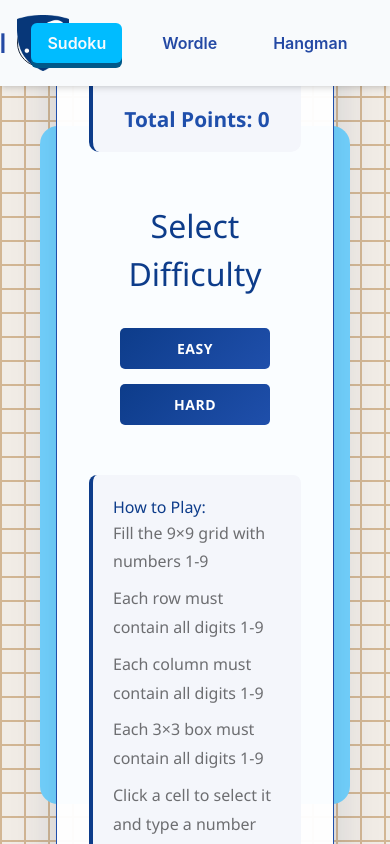
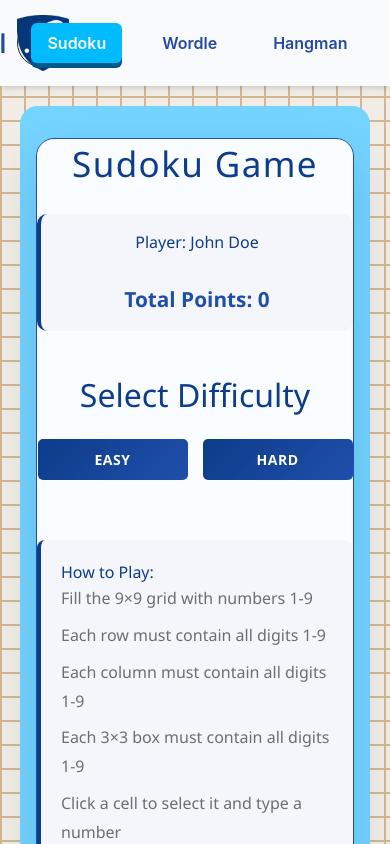
Before and after one commit to K-N-B/better-play-ERNI, a React (Vite) app in the folder frontend/: page /sudoku in a window 390 px wide. Shown: the top 844 px of the page. Built offline with nearby package versions, Linux system fonts and the light colour scheme; grey boxes are pictures that could not be loaded; a web font is replaced by a local one.

Commit message:
Responsiveness update and bug fix

```diff
--- a/frontend/src/App.tsx
+++ b/frontend/src/App.tsx
@@ -1,23 +1,18 @@
-
 import { Routes, Route } from "react-router-dom";
-
 
 import Navbar from "./components/Navbar";
 import Home from "./home";
 import Leaderboards from "./leaderboards";
-import SudokuGame from './games/sudoku';
-import HangmanGame from './games/hangman';
-
+import SudokuGame from "./games/sudoku";
+import HangmanGame from "./games/hangman";
 
 function App() {
-
   return (
     <>
-
       <div className="flex flex-col h-dvh w-dvw bg-[#F1ECE6]  bg-[linear-gradient(to_right,#D2B694_2px,transparent_1px),linear-gradient(to_bottom,#D2B694_2px,transparent_1px)] bg-[size:24px_24px]">
         <Navbar />
-        <main className="h-full w-full overflow-hidden">
-          <div className="h-full w-full p-10">
+        <main className="md:h-full md:w-full md:overflow-hidden">
+          <div className="h-full w-full p-5 md:p-10">
             <Routes>
               <Route path="/" element={<Home />} />
               <Route path="/leaderboards" element={<Leaderboards />} />
@@ -28,8 +23,7 @@ function App() {
         </main>
       </div>
     </>
-
-  )
+  );
 }
 
 export default App;
--- a/frontend/src/games/hangman/Hangman.css
+++ b/frontend/src/games/hangman/Hangman.css
@@ -1,7 +1,7 @@
 .hangman-container {
   text-align: center;
   padding: 32px;
-  font-family: 'Segoe UI', Tahoma, Geneva, Verdana, sans-serif;
+  font-family: "Segoe UI", Tahoma, Geneva, Verdana, sans-serif;
   max-width: 840px;
   margin: 0 auto;
   background: rgba(255, 255, 255, 0.96);
@@ -23,8 +23,6 @@ h1 {
   display: flex;
   justify-content: center;
   align-items: center;
-  gap: 30px;
-  margin-bottom: 20px;
   flex-wrap: wrap;
   background-color: var(--erni-blue-soft);
   border-left: 4px solid var(--erni-blue);
@@ -243,13 +241,12 @@ h1 {
 
 /* Difficulty Selection */
 .difficulty-selection {
-  margin: 50px auto;
   max-width: 600px;
 }
 
 .difficulty-selection h2 {
   color: var(--erni-blue);
-  margin-bottom: 30px;
+
   font-size: 2rem;
 }
 
@@ -283,11 +280,19 @@ h1 {
 }
 
 .difficulty-button.easy {
-  background: linear-gradient(135deg, var(--erni-blue-light) 0%, var(--erni-blue) 100%);
+  background: linear-gradient(
+    135deg,
+    var(--erni-blue-light) 0%,
+    var(--erni-blue) 100%
+  );
 }
 
 .difficulty-button.hard {
-  background: linear-gradient(135deg, var(--erni-blue) 0%, var(--erni-blue-dark) 100%);
+  background: linear-gradient(
+    135deg,
+    var(--erni-blue) 0%,
+    var(--erni-blue-dark) 100%
+  );
 }
 
 .difficulty-description {
@@ -321,7 +326,11 @@ h1 {
 .score-display {
   display: inline-block;
   padding: 8px 20px;
-  background: linear-gradient(135deg, var(--erni-blue-light) 0%, var(--erni-blue) 100%);
+  background: linear-gradient(
+    135deg,
+    var(--erni-blue-light) 0%,
+    var(--erni-blue) 100%
+  );
   color: #fff;
   border-radius: 20px;
   font-weight: bold;
@@ -336,7 +345,8 @@ h1 {
 }
 
 @keyframes pulse {
-  0%, 100% {
+  0%,
+  100% {
     opacity: 1;
   }
   50% {
--- a/frontend/src/games/sudoku/components/SudokuBoard.css
+++ b/frontend/src/games/sudoku/components/SudokuBoard.css
@@ -8,7 +8,6 @@
 
 .sudoku-row {
   display: flex;
-  height: 50px;
 }
 
 .sudoku-row:nth-child(3),
--- a/frontend/src/games/sudoku/components/SudokuBoard.jsx
+++ b/frontend/src/games/sudoku/components/SudokuBoard.jsx
@@ -1,6 +1,6 @@
-import React, { useState } from 'react';
-import SudokuCell from './SudokuCell';
-import './SudokuBoard.css';
+import React, { useState } from "react";
+import SudokuCell from "./SudokuCell";
+import "./SudokuBoard.css";
 
 const SudokuBoard = ({ board, initialBoard, onCellChange, solution }) => {
   const [selectedCell, setSelectedCell] = useState(null);
--- a/frontend/src/games/sudoku/components/SudokuCell.css
+++ b/frontend/src/games/sudoku/components/SudokuCell.css
@@ -1,6 +1,4 @@
 .sudoku-cell {
-  width: 50px;
-  height: 50px;
   border: 1px solid var(--erni-blue-light);
   text-align: center;
   font-size: 20px;
--- a/frontend/src/games/sudoku/components/SudokuCell.jsx
+++ b/frontend/src/games/sudoku/components/SudokuCell.jsx
@@ -1,20 +1,28 @@
-import React from 'react';
-import './SudokuCell.css';
+import React from "react";
+import "./SudokuCell.css";
 
-const SudokuCell = ({ value, onChange, isInitial, isSelected, onClick, isError, isHighlighted }) => {
+const SudokuCell = ({
+  value,
+  onChange,
+  isInitial,
+  isSelected,
+  onClick,
+  isError,
+  isHighlighted,
+}) => {
   const handleChange = (e) => {
     const val = e.target.value;
-    if (val === '' || (val >= '1' && val <= '9')) {
-      onChange(val === '' ? 0 : parseInt(val));
+    if (val === "" || (val >= "1" && val <= "9")) {
+      onChange(val === "" ? 0 : parseInt(val));
     }
   };
 
   const getCellClass = () => {
-    let className = 'sudoku-cell';
-    if (isInitial) className += ' initial';
-    if (isSelected) className += ' selected';
-    if (isError) className += ' error';
-    if (isHighlighted) className += ' highlighted';
+    let className = "sudoku-cell w-10 h-10 md:w-10 md:h-10 ";
+    if (isInitial) className += " initial";
+    if (isSelected) className += " selected";
+    if (isError) className += " error";
+    if (isHighlighted) className += " highlighted";
     return className;
   };
 
@@ -22,7 +30,7 @@ const SudokuCell = ({ value, onChange, isInitial, isSelected, onClick, isError,
     <input
       type="text"
       className={getCellClass()}
-      value={value === 0 ? '' : value}
+      value={value === 0 ? "" : value}
       onChange={handleChange}
       onClick={onClick}
       disabled={isInitial}
--- a/frontend/src/games/sudoku/components/SudokuGame.css
+++ b/frontend/src/games/sudoku/components/SudokuGame.css
@@ -1,8 +1,7 @@
 .sudoku-game {
-  max-width: 800px;
   margin: 0 auto;
-  padding: 32px;
-  font-family: 'Segoe UI', Tahoma, Geneva, Verdana, sans-serif;
+
+  font-family: "Segoe UI", Tahoma, Geneva, Verdana, sans-serif;
   background: rgba(255, 255, 255, 0.96);
   border-radius: 18px;
   border: 1px solid var(--erni-blue-light);
@@ -12,7 +11,6 @@
 
 .game-header {
   text-align: center;
-  margin-bottom: 20px;
 }
 
 .game-header h1 {
@@ -46,7 +44,6 @@
   padding: 15px;
   border-radius: 8px;
   text-align: center;
-  margin-bottom: 20px;
   border-left: 4px solid var(--erni-blue);
 }
 
@@ -80,19 +77,16 @@
   display: flex;
   justify-content: center;
   align-items: center;
-  margin-bottom: 20px;
   flex-wrap: wrap;
   gap: 15px;
 }
 
 .difficulty-selection {
   text-align: center;
-  margin: 40px 0;
 }
 
 .difficulty-selection h2 {
   color: var(--erni-blue);
-  margin-bottom: 30px;
   font-size: 2em;
 }
 
@@ -101,7 +95,6 @@
   justify-content: center;
   gap: 20px;
   flex-wrap: wrap;
-  margin-bottom: 20px;
 }
 
 .btn-difficulty {
@@ -113,7 +106,11 @@
   cursor: pointer;
   transition: all 0.3s ease;
   text-transform: uppercase;
-  background: linear-gradient(135deg, var(--erni-blue) 0%, var(--erni-blue-light) 100%);
+  background: linear-gradient(
+    135deg,
+    var(--erni-blue) 0%,
+    var(--erni-blue-light) 100%
+  );
   color: #fff;
   min-width: 150px;
   letter-spacing: 0.05em;
@@ -125,7 +122,11 @@
 }
 
 .btn-difficulty.completed {
-  background: linear-gradient(135deg, var(--erni-gray-light) 0%, var(--erni-gray) 100%);
+  background: linear-gradient(
+    135deg,
+    var(--erni-gray-light) 0%,
+    var(--erni-gray) 100%
+  );
   opacity: 0.7;
   position: relative;
 }
@@ -147,7 +148,6 @@
 
 .button-group {
   display: flex;
-  gap: 10px;
   flex-wrap: wrap;
 }
 
@@ -263,7 +263,6 @@
 }
 
 .game-instructions {
-  margin-top: 30px;
   background-color: var(--erni-blue-soft);
   padding: 20px;
   border-radius: 8px;
@@ -288,7 +287,6 @@
   text-align: center;
   font-size: 1.5em;
   color: var(--erni-blue);
-  padding: 50px;
 }
 
 .error-message {
@@ -311,6 +309,7 @@
   box-shadow: none;
 }
 
+/*
 @media (max-width: 600px) {
   .sudoku-cell {
     width: 35px;
@@ -331,3 +330,4 @@
     font-size: 2em;
   }
 }
+  */
--- a/frontend/src/games/sudoku/components/SudokuGame.jsx
+++ b/frontend/src/games/sudoku/components/SudokuGame.jsx
@@ -1,14 +1,14 @@
-import React, { useState, useEffect } from 'react';
-import SudokuBoard from './SudokuBoard';
-import { checkSolution, copyBoard } from '../utils/sudokuGenerator';
-import { fetchSudokuPuzzleByDifficulty } from '../services/sudokuApi';
-import './SudokuGame.css';
+import React, { useState, useEffect } from "react";
+import SudokuBoard from "./SudokuBoard";
+import { checkSolution, copyBoard } from "../utils/sudokuGenerator";
+import { fetchSudokuPuzzleByDifficulty } from "../services/sudokuApi";
+import "./SudokuGame.css";
 
 const SudokuGame = () => {
   const [gameData, setGameData] = useState(null);
   const [board, setBoard] = useState(null);
-  const [difficulty, setDifficulty] = useState('easy');
-  const [gameStatus, setGameStatus] = useState('selecting'); // selecting, playing, won
+  const [difficulty, setDifficulty] = useState("easy");
+  const [gameStatus, setGameStatus] = useState("selecting"); // selecting, playing, won
   const [timer, setTimer] = useState(0);
   const [isRunning, setIsRunning] = useState(false);
   const [isLoading, setIsLoading] = useState(false);
@@ -18,14 +18,14 @@ const SudokuGame = () => {
 
   // Player data - will be replaced with actual logged in user data
   const [player, setPlayer] = useState({
-    name: 'John Doe',
-    accumulatedPoints: 0
+    name: "John Doe",
+    accumulatedPoints: 0,
   });
 
   // Track completed games per day
   const [completedToday, setCompletedToday] = useState({
     easy: false,
-    hard: false
+    hard: false,
   });
 
   useEffect(() => {
@@ -45,11 +45,11 @@ const SudokuGame = () => {
       const data = await fetchSudokuPuzzleByDifficulty(difficulty);
       setGameData({ puzzle: copyBoard(data.puzzle), solution: data.solution });
       setBoard(copyBoard(data.puzzle));
-      setGameStatus('playing');
+      setGameStatus("playing");
       setTimer(0);
       setIsRunning(true);
     } catch (err) {
-      setError('Failed to load puzzle. Please try again.');
+      setError("Failed to load puzzle. Please try again.");
       console.error(err);
     } finally {
       setIsLoading(false);
@@ -57,28 +57,28 @@ const SudokuGame = () => {
   };
 
   const handleCellChange = (row, col, value) => {
-    if (gameStatus === 'won' || gameStatus === 'solved') return;
+    if (gameStatus === "won" || gameStatus === "solved") return;
 
     const newBoard = copyBoard(board);
     newBoard[row][col] = value;
     setBoard(newBoard);
 
     // Check if puzzle is complete
-    const isComplete = newBoard.every(row => row.every(cell => cell !== 0));
+    const isComplete = newBoard.every((row) => row.every((cell) => cell !== 0));
     if (isComplete && checkSolution(newBoard, gameData.solution)) {
-      setGameStatus('won');
+      setGameStatus("won");
       setIsRunning(false);
 
       // Add current points to accumulated points
-      setPlayer(prev => ({
+      setPlayer((prev) => ({
         ...prev,
-        accumulatedPoints: prev.accumulatedPoints + points
+        accumulatedPoints: prev.accumulatedPoints + points,
       }));
 
       // Mark this difficulty as completed today
-      setCompletedToday(prev => ({
+      setCompletedToday((prev) => ({
         ...prev,
-        [difficulty]: true
+        [difficulty]: true,
       }));
     }
   };
@@ -86,7 +86,9 @@ const SudokuGame = () => {
   const handleStartGame = async (selectedDifficulty) => {
     // Check if this difficulty has already been completed today
     if (completedToday[selectedDifficulty]) {
-      setError(`You have already completed the ${selectedDifficulty} puzzle today. Try again tomorrow!`);
+      setError(
+        `You have already completed the ${selectedDifficulty} puzzle today. Try again tomorrow!`
+      );
       return;
     }
 
@@ -97,23 +99,23 @@ const SudokuGame = () => {
       const data = await fetchSudokuPuzzleByDifficulty(selectedDifficulty);
       setGameData({ puzzle: copyBoard(data.puzzle), solution: data.solution });
       setBoard(copyBoard(data.puzzle));
-      setGameStatus('playing');
+      setGameStatus("playing");
       setTimer(0);
       setIsRunning(true);
       // Set initial points based on difficulty
-      setPoints(selectedDifficulty === 'easy' ? 100 : 200);
+      setPoints(selectedDifficulty === "easy" ? 100 : 200);
       setHintsRemaining(5);
     } catch (err) {
-      setError('Failed to load puzzle. Please try again.');
+      setError("Failed to load puzzle. Please try again.");
       console.error(err);
-      setGameStatus('selecting');
+      setGameStatus("selecting");
     } finally {
       setIsLoading(false);
     }
   };
 
   const handleNewGame = () => {
-    setGameStatus('selecting');
+    setGameStatus("selecting");
     setIsRunning(false);
   };
 
@@ -124,14 +126,14 @@ const SudokuGame = () => {
       const data = await fetchSudokuPuzzleByDifficulty(difficulty);
       setGameData({ puzzle: copyBoard(data.puzzle), solution: data.solution });
       setBoard(copyBoard(data.puzzle));
-      setGameStatus('playing');
+      setGameStatus("playing");
       setTimer(0);
       setIsRunning(true);
       // Reset points based on difficulty
-      setPoints(difficulty === 'easy' ? 100 : 200);
+      setPoints(difficulty === "easy" ? 100 : 200);
       setHintsRemaining(5);
     } catch (err) {
-      setError('Failed to load puzzle. Please try again.');
+      setError("Failed to load puzzle. Please try again.");
       console.error(err);
     } finally {
       setIsLoading(false);
@@ -139,7 +141,8 @@ const SudokuGame = () => {
   };
 
   const handleHint = () => {
-    if (gameStatus === 'won' || gameStatus === 'solved' || hintsRemaining <= 0) return;
+    if (gameStatus === "won" || gameStatus === "solved" || hintsRemaining <= 0)
+      return;
 
     // Find all empty cells
     const emptyCells = [];
@@ -160,75 +163,95 @@ const SudokuGame = () => {
       setBoard(newBoard);
 
       // Deduct points based on difficulty
-      const pointDeduction = difficulty === 'easy' ? 10 : 20;
-      setPoints(prevPoints => Math.max(0, prevPoints - pointDeduction));
+      const pointDeduction = difficulty === "easy" ? 10 : 20;
+      setPoints((prevPoints) => Math.max(0, prevPoints - pointDeduction));
 
       // Decrease hints remaining
-      setHintsRemaining(prev => prev - 1);
+      setHintsRemaining((prev) => prev - 1);
     }
   };
 
   const handleSolve = () => {
-    if (gameStatus === 'won' || gameStatus === 'solved') return;
+    if (gameStatus === "won" || gameStatus === "solved") return;
 
     // Set the board to the solution
     setBoard(copyBoard(gameData.solution));
-    setGameStatus('solved'); // Changed from 'won' to 'solved'
+    setGameStatus("solved"); // Changed from 'won' to 'solved'
     setIsRunning(false);
 
     // Forfeit points - set to 0 and don't add to accumulated points
     setPoints(0);
 
     // Mark this difficulty as completed today (but with no points earned)
-    setCompletedToday(prev => ({
+    setCompletedToday((prev) => ({
       ...prev,
-      [difficulty]: true
+      [difficulty]: true,
     }));
   };
 
   const formatTime = (seconds) => {
     const mins = Math.floor(seconds / 60);
     const secs = seconds % 60;
-    return `${mins.toString().padStart(2, '0')}:${secs.toString().padStart(2, '0')}`;
+    return `${mins.toString().padStart(2, "0")}:${secs
+      .toString()
+      .padStart(2, "0")}`;
   };
 
   // Difficulty selection screen
-  if (gameStatus === 'selecting') {
+  if (gameStatus === "selecting") {
     return (
-      <div className="sudoku-game">
-        <div className="game-header">
+      <div className="sudoku-game grid grid-cols-1 md:grid-cols-2 place-items-center h-full gap-15">
+        <div>
+          <div className="game-header text-sm md:text-xl">
             <h1>Sudoku Game</h1>
           </div>
 
-        <div className="player-info">
+          <div className="player-info gap-5 mb-5">
             <h3>Player: {player.name}</h3>
-          <p className="accumulated-points">Total Points: {player.accumulatedPoints}</p>
+            <p className="accumulated-points">
+              Total Points: {player.accumulatedPoints}
+            </p>
           </div>
 
           <div className="difficulty-selection">
-          <h2>Select Difficulty</h2>
+            <h2 className="py-5 md:py-10 text-center">Select Difficulty</h2>
             {error && <div className="error-message">{error}</div>}
             <div className="difficulty-buttons">
               <button
-              onClick={() => handleStartGame('easy')}
-              className={`btn btn-difficulty ${completedToday.easy ? 'completed' : ''}`}
+                onClick={() => handleStartGame("easy")}
+                className={`btn btn-difficulty ${
+                  completedToday.easy ? "completed" : ""
+                }`}
                 disabled={isLoading || completedToday.easy}
               >
                 Easy
-              {completedToday.easy && <span className="completed-badge">✓ Completed</span>}
+                {completedToday.easy && (
+                  <span className="completed-badge">✓ Completed</span>
+                )}
               </button>
               <button
-              onClick={() => handleStartGame('hard')}
-              className={`btn btn-difficulty ${completedToday.hard ? 'completed' : ''}`}
+                onClick={() => handleStartGame("hard")}
+                className={`btn btn-difficulty ${
+                  completedToday.hard ? "completed" : ""
+                }`}
                 disabled={isLoading || completedToday.hard}
               >
                 Hard
-              {completedToday.hard && <span className="completed-badge">✓ Completed</span>}
+                {completedToday.hard && (
+                  <span className="completed-badge">✓ Completed</span>
+                )}
               </button>
             </div>
-          {isLoading && <div className="loading">Loading puzzle...</div>}
+            <div
+              className={`${
+                isLoading ? "hidden md:visible" : "hidden md:invisible"
+              } loading`}
+            >
+              Loading puzzle...
             </div>
-
+          </div>
+        </div>
+        <div>
           <div className="game-instructions">
             <h3>How to Play:</h3>
             <ul>
@@ -242,6 +265,7 @@ const SudokuGame = () => {
             </ul>
           </div>
         </div>
+      </div>
     );
   }
 
@@ -250,13 +274,30 @@ const SudokuGame = () => {
   }
 
   return (
-    <div className="sudoku-game">
-      <div className="game-header">
+    <div className="sudoku-game grid grid-cols-1 md:grid-cols-2 place-items-center h-full p-5">
+      <div className="order-1 md:order-2">
+        <div className="game-header flex flex-col items-center justify-center">
+          <div>
             <h1>Sudoku Game</h1>
-        <div className="player-info-inline">
-          <span>Player: <strong>{player.name}</strong></span>
-          <span>Difficulty: <strong>{difficulty.charAt(0).toUpperCase() + difficulty.slice(1)}</strong></span>
-          <span className="total-points">Total Points: <strong>{player.accumulatedPoints}</strong></span>
+          </div>
+
+          <div className="player-info-inline flex flex-col">
+            <div className="flex gap-10">
+              <span>
+                Player: <strong>{player.name}</strong>
+              </span>
+              <span>
+                Difficulty:{" "}
+                <strong>
+                  {difficulty.charAt(0).toUpperCase() + difficulty.slice(1)}
+                </strong>
+              </span>
+            </div>
+            <div>
+              <span className="total-points">
+                Total Points: <strong>{player.accumulatedPoints}</strong>
+              </span>
+            </div>
           </div>
           <div className="game-stats">
             <div className="timer">Time: {formatTime(timer)}</div>
@@ -265,36 +306,58 @@ const SudokuGame = () => {
         </div>
 
         <div className="game-controls">
-        <div className="button-group">
-          <button onClick={handleNewGame} className="btn btn-primary" disabled={isLoading}>
+          <div className="button-group flex justify-center gap-3">
+            <div className="flex gap-3">
+              <button
+                onClick={handleNewGame}
+                className="btn btn-primary"
+                disabled={isLoading}
+              >
                 New Game
               </button>
-          <button onClick={handleReset} className="btn btn-secondary" disabled={isLoading}>
+              <button
+                onClick={handleReset}
+                className="btn btn-secondary"
+                disabled={isLoading}
+              >
                 Reset
               </button>
-          <button onClick={handleHint} className="btn btn-hint" disabled={isLoading || hintsRemaining <= 0}>
+            </div>
+            <div className="flex gap-3">
+              <button
+                onClick={handleHint}
+                className="btn btn-hint"
+                disabled={isLoading || hintsRemaining <= 0}
+              >
                 Hint ({hintsRemaining})
               </button>
-          <button onClick={handleSolve} className="btn btn-solve" disabled={isLoading}>
+              <button
+                onClick={handleSolve}
+                className="btn btn-solve"
+                disabled={isLoading}
+              >
                 Solve
               </button>
             </div>
           </div>
+        </div>
 
-      {gameStatus === 'won' && (
+        {gameStatus === "won" ? (
           <div className="win-message">
             🎉 Congratulations! You solved the puzzle in {formatTime(timer)}!
             <div className="points-earned">+{points} points earned!</div>
           </div>
-      )}
-
-      {gameStatus === 'solved' && (
+        ) : gameStatus === "solved" ? (
           <div className="solved-message">
             Puzzle solved. Better luck next time!
             <div className="points-forfeited">Points forfeited</div>
           </div>
+        ) : (
+          // invisible placeholder to prevent sudden layout jump
+          <div className="hidden md:invisible">placeholder</div>
         )}
-
+      </div>
+      <div className="order-2 md:order-1">
         <SudokuBoard
           board={board}
           initialBoard={gameData.puzzle}
@@ -302,6 +365,7 @@ const SudokuGame = () => {
           solution={gameData.solution}
         />
       </div>
+    </div>
   );
 };
 
```
Also changed, not shown: 2 other files (tests, documents, lock files or other folders). Lines whose indentation alone changed are shown as unchanged.
